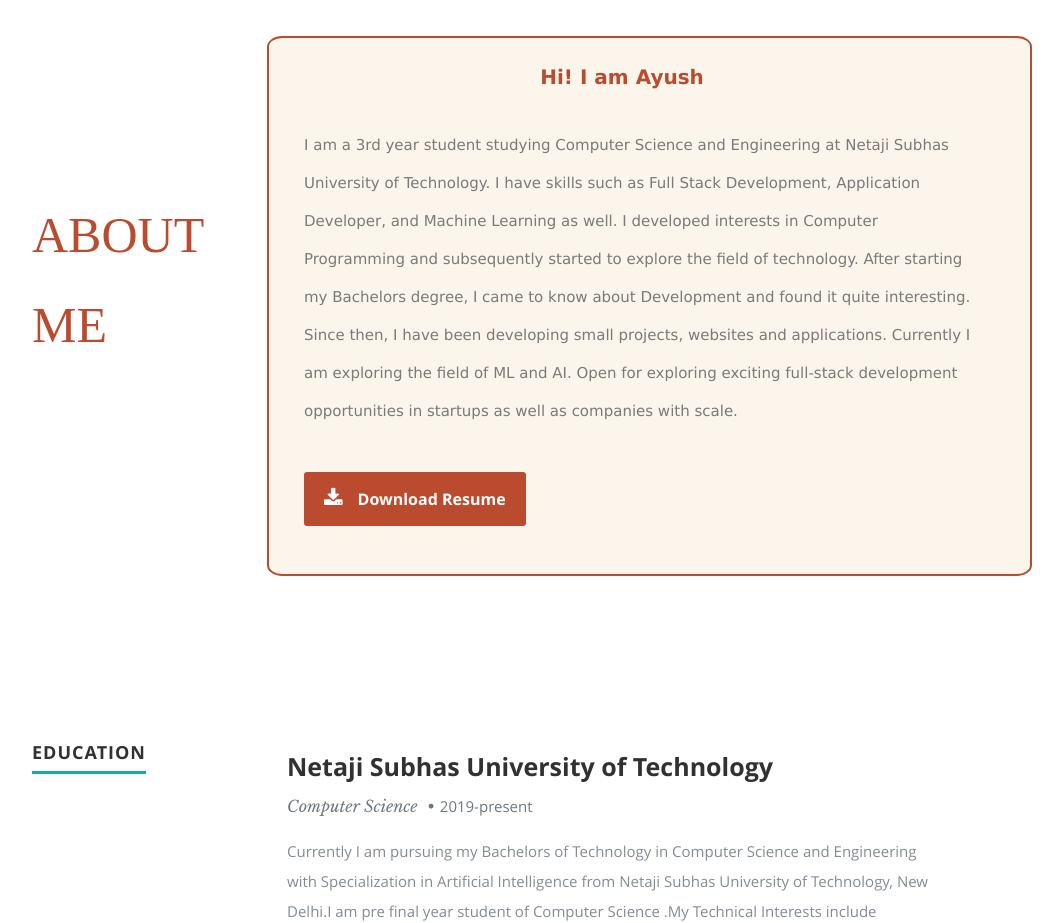
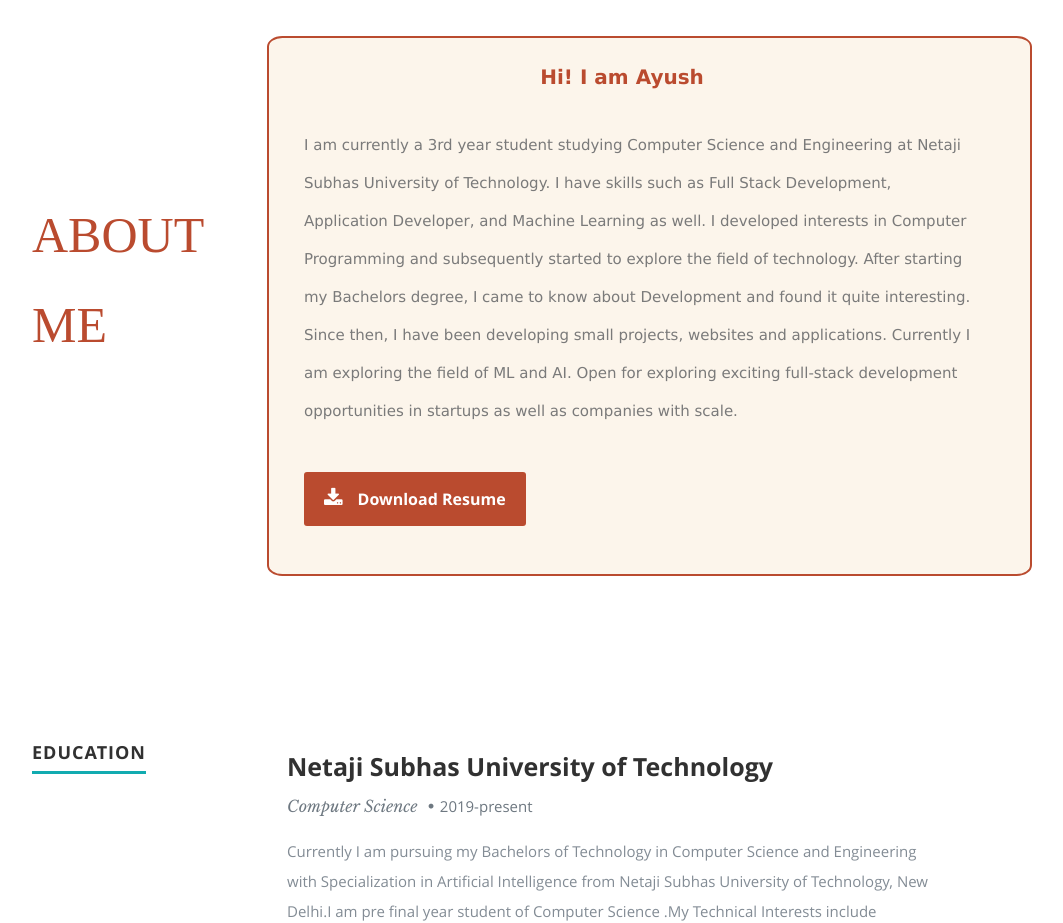
Before and after one commit to madhukarayush/my_portfolio, a React (Create React App) app: page / in a window 1280 px wide. Shown: the part 1020-1943 px from the top of the page, without its empty margins (118-1181 px from the left). Built offline with nearby package versions, Linux system fonts and the light colour scheme; some icons are missing.

Commit message:
5th commit

```diff
--- a/src/Components/About.js
+++ b/src/Components/About.js
@@ -27,7 +27,7 @@
             Hi! I am Ayush
             </p>
             <p>
-              I am a 3rd year student studying Computer Science and
+              I am currently a 3rd year student studying Computer Science and
               Engineering at Netaji Subhas University of Technology. I have
               skills such as Full Stack Development, Application Developer, and
               Machine Learning as well. I developed interests in Computer
```
